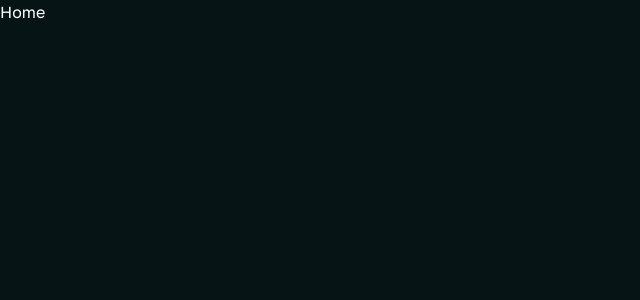
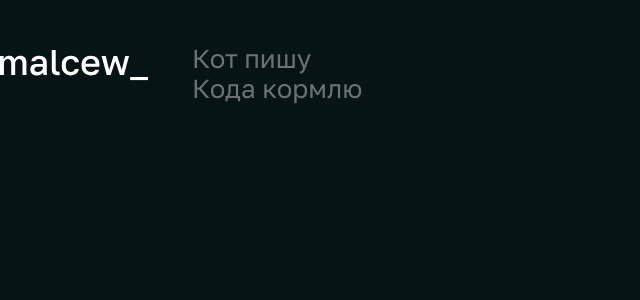
Before and after one commit to malcewdeveloper/portfolio, a Next.js app: page / in a window 1280 px wide. Shown: the top 300 px of the page, without its empty margins (0-640 px from the left). Built offline with nearby package versions, Linux system fonts and the light colour scheme.

Commit message:
refactor: adds a Header component in the page layout

```diff
--- a/src/app/page.tsx
+++ b/src/app/page.tsx
@@ -1,5 +1,10 @@
+import React from "react";
+import { Header } from "@/components";
+
 export default function Home() {
   return (
-    <div>Home</div>
+    <React.Fragment>
+      <Header />
+    </React.Fragment>
   );
 }
```
